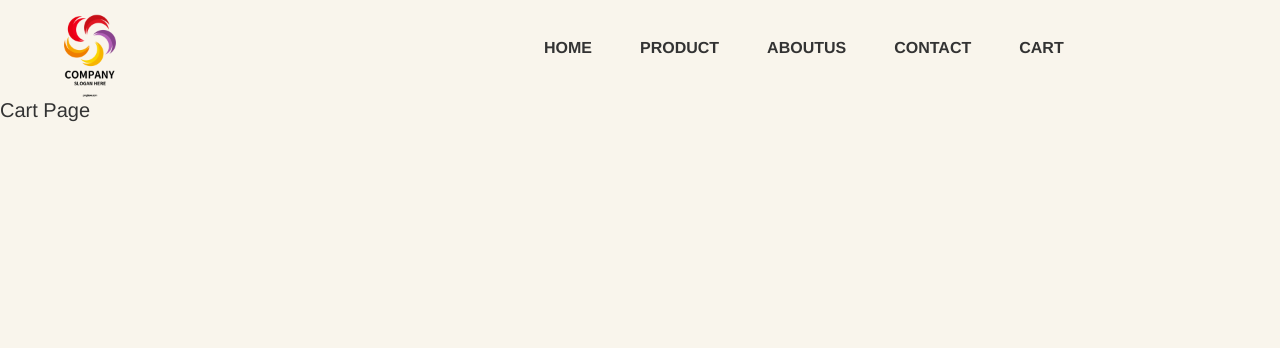
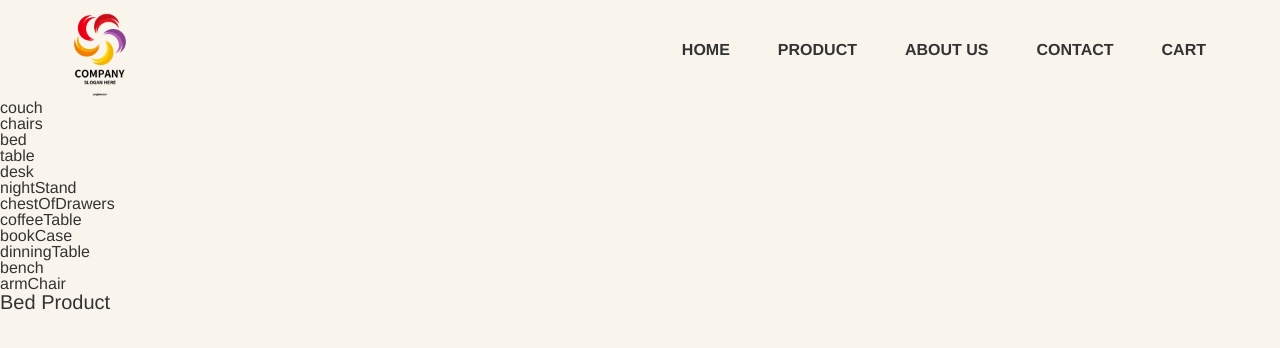
Before and after one commit to tonytega/furniture_site, a React (Vite) app: page /products in a window 1280 px wide. Shown: the top 348 px of the page. Built offline with nearby package versions, Linux system fonts and the light colour scheme.

Commit message:
fetch data in app component

```diff
--- a/src/App.jsx
+++ b/src/App.jsx
@@ -6,23 +6,42 @@ import { Product } from './main/Product';
 import AboutUS from './main/AboutUs';
 import Contact from './main/Contact';
 import { Cart } from './main/Cart';
-
-function App() {
+import {useEffect,useState,createContext} from 'react';
 
 
+export const DataContext = createContext();
+function App() {
+   const [data,setData] = useState(null);
+
+useEffect(
+  function fetchData(){
+      fetch('../data/furniture_data.json',{
+                                                            headers: {
+                                                                      'Content-Type': 'application/json',
+                                                                        'Accept': 'application/json'
+                                                                      }
+                                                          }
+            )
+            .then((response)=>response.json())
+            .then((data)=>{setData(data)})
+            // .catch((error)=>{console.log(error)})
+
+    },[]
+)
   return (
     <div className="App">
+      <DataContext.Provider value={data}>
         <Router>
           <NavBar/>
           <Routes>
           <Route path='/' element={<Home/>}/>
-        <Route path='/products' element={<Product/>}/>
+          <Route path='/products' element={<Product data={data}/>}/>
           <Route path='/aboutUs' element={<AboutUS/>}/>
           <Route path='/contact' element={<Contact/>}/>
           <Route path='/cart' element={<Cart/>}/>
           </Routes>
-
         </Router>
+      </DataContext.Provider>
 
     </div>
   )
--- a/src/index.css
+++ b/src/index.css
@@ -31,21 +31,22 @@ h6 {
 .navBar {
   height: 100px;
   display: flex;
-  margin: 0 40px;
+  margin: 0 50px;
+  align-items: center;
 }
 .mainImg {
   display: block;
+  /* min-width: 40%; */
+  flex-grow: 1;
 }
-.mainImg {
-  width: 40%;
-}
+
 .mainImg img {
   width: 100px;
   height: 100px;
 }
-.navBar div:last-child {
+/* .navBar div:last-child {
   margin-top: 40px;
-}
+} */
 .navLink a {
   position: relative;
 }
@@ -58,7 +59,7 @@ h6 {
 }
 a {
   text-decoration: none;
-  color: inherit;
+  /* color: inherit; */
 }
 
 .navBar div a::before {
@@ -70,7 +71,7 @@ a {
   padding: 2px;
   left: 0;
   bottom: 0;
-  transform: scaley(0);
+  /* transform: scaley(0); */
   animation: 1s forwards ani1 linear;
   z-index: -1;
   border-radius: 6px;
--- a/src/main/Nav.jsx
+++ b/src/main/Nav.jsx
@@ -8,7 +8,7 @@ const  NavBar = () => {
             <div className="navLink">
                 <Link to="/">home</Link>
                 <Link to="/products">product</Link>
-                <Link to="/aboutus">aboutUs</Link>
+                <Link to="/aboutus">about Us</Link>
                 <Link to="/contact">contact</Link>
                 <Link to="/cart">cart</Link>
             </div>
--- a/src/main/Product.jsx
+++ b/src/main/Product.jsx
@@ -1 +1,4 @@
-export const Product = ()=><h1>Cart Page</h1>
+import { AllProduct } from "./product/allProduct"
+
+
+export const Product = ({})=> <AllProduct/>
--- /dev/null
+++ b/src/main/product/BedProduct.jsx
@@ -0,0 +1,3 @@
+
+
+export const BedProduct =()=><h1>Bed Product</h1>
--- /dev/null
+++ b/src/main/product/allProduct.jsx
@@ -0,0 +1,23 @@
+// import { Link } from "react-router-dom"
+import { BedProduct } from "./BedProduct"
+import { useContext } from "react"
+import { DataContext } from "..//../App"
+import { Category } from "@mui/icons-material"
+import { useEffect } from "react"
+// import { uuid} from 'uuidv4'
+
+
+export const AllProduct =()=>{
+    const data = useContext(DataContext);
+
+    return(
+        <>
+        <div>
+            <ul>
+                {data ? Object.keys(data).map((key)=><li>{key}</li>) : ''}
+            </ul>
+        </div>
+        <BedProduct/>
+        </>
+    )
+}
```
Also changed, not shown: data/furniture_data.json (renamed from data/furniture data.json). Lines whose indentation alone changed are shown as unchanged.
